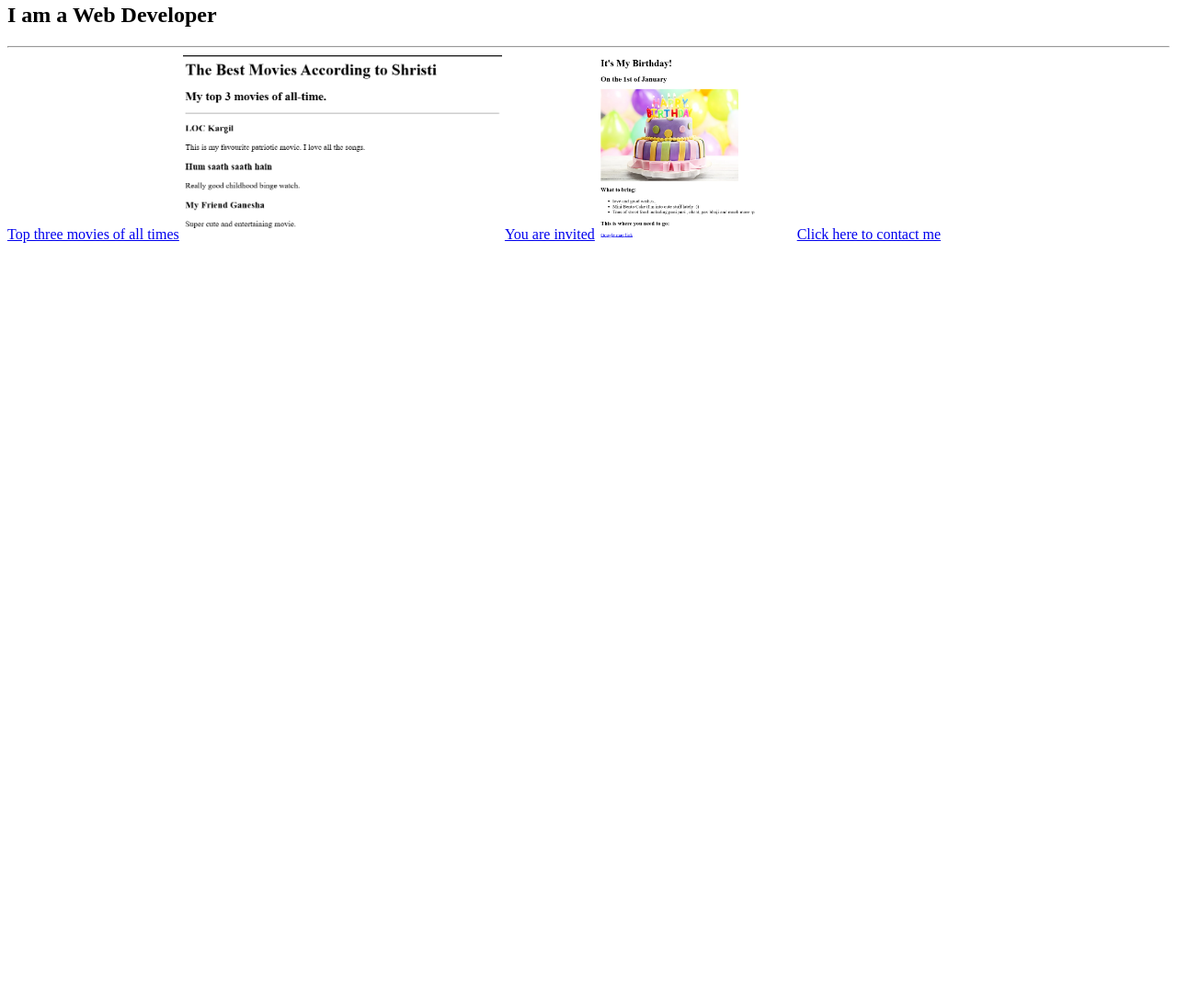
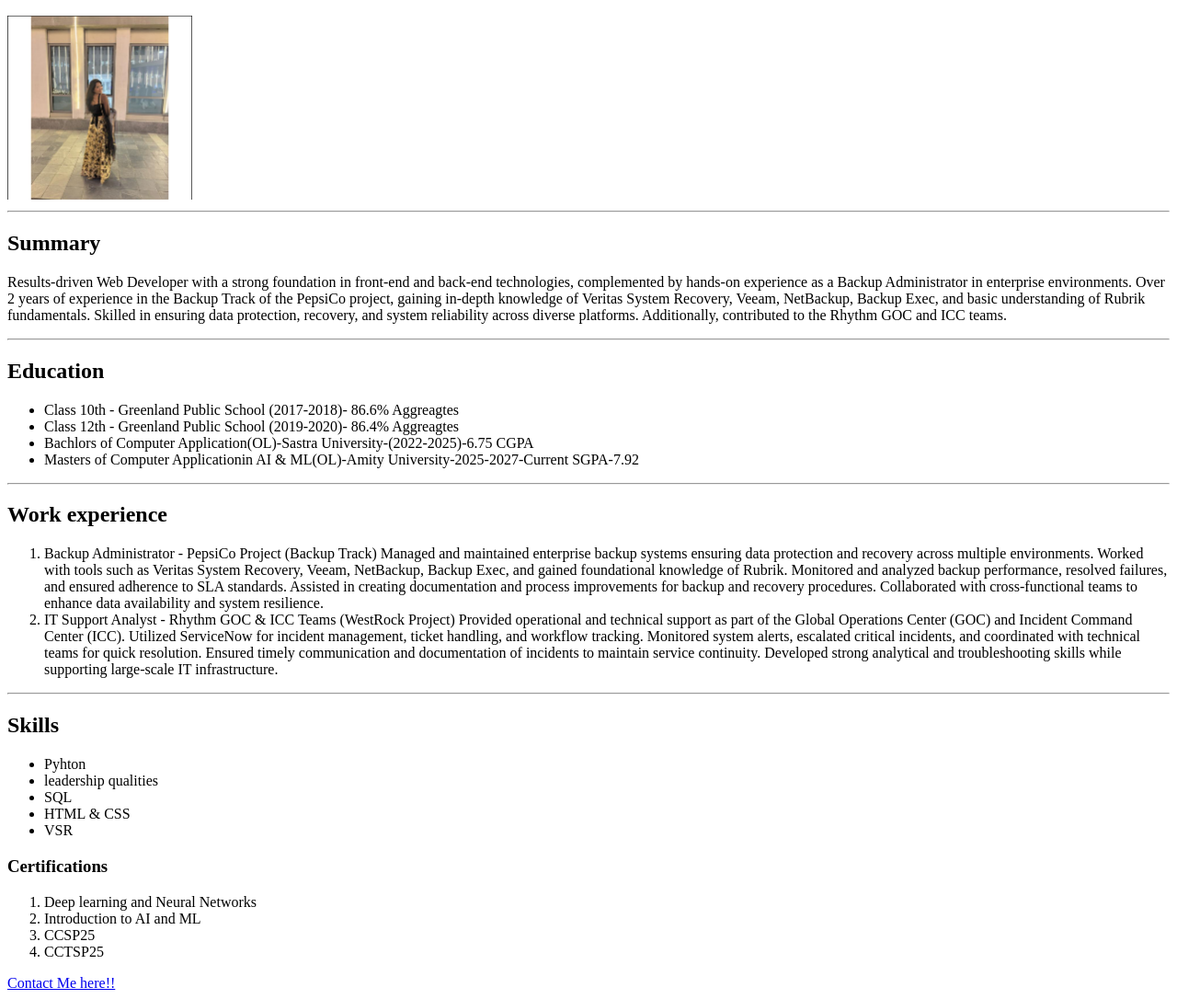
Before and after one commit to Shri01srivastava/HTML-portfolio-, a plain HTML site: page index.html in a window 1280 px wide. Shown: the part 63-1149 px from the top of the page at 92% size. Before the commit the page ends 800 px from the top, so only its background shows below. Drawn offline with Linux system fonts and the light colour scheme.

Commit message:
Add files via upload

```diff
--- a/index.html
+++ b/index.html
@@ -1,23 +1,65 @@
-<!-- TODO 1: Create the HTML Boilerplate -->
-<h1>Shristi Srivastava's Portfolio</h1>
-<h2>I am a Web Developer</h2>
-<hr>
+<!DOCTYPE html>
+<meta charset="UTF8">
+<head>
+    <title>My Resume</title>
+</head>
+<body>
+    <h1>Shristi Srivastava</h1>
+    <img src="./Shri Resume.png" height="200" alt="My profile picture">
+    <hr>
+    <h2>Summary</h2>
+     <p>Results-driven Web Developer with a strong foundation in front-end and back-end technologies, complemented by hands-on experience as a Backup Administrator in enterprise environments. Over 2 years of experience in the Backup Track of the PepsiCo project, gaining in-depth knowledge of Veritas System Recovery, Veeam, NetBackup, Backup Exec, and basic understanding of Rubrik fundamentals. Skilled in ensuring data protection, recovery, and system reliability across diverse platforms. Additionally, contributed to the Rhythm GOC and ICC teams.</p>
+     <hr>
+     <h2>Education</h2>
+        <ul>
+            <li>Class 10th - Greenland Public School (2017-2018)- 86.6% Aggreagtes</li>
+            <li>Class 12th - Greenland Public School (2019-2020)- 86.4% Aggreagtes</li>
+            <li>Bachlors of Computer Application(OL)-Sastra University-(2022-2025)-6.75 CGPA</li>
+            <li>Masters of Computer Applicationin AI & ML(OL)-Amity University-2025-2027-Current SGPA-7.92 </li>
+        </ul>
+        <hr>
+        <h2>Work experience</h2>
+        <ol>
+            <Li>Backup Administrator - PepsiCo Project (Backup Track)
 
-<a href="public/movie-ranking.html">Top three movies of all times</a>
-<img src="./assets/images/movie.png" height="200" alt="movies">
 
-<!-- TODO 2: Add Your previous projects' HTML into the public folder -->
-<a href="./public/birthday-invite.html">You are invited</a>
-<img src="./assets/images/bdayyyy.png" height="200" alt="birthday invite">
-<a href="./public/contact.html">Click here to contact me</a>
-<!-- TODO 3: Take screenshots of your project previews and add the images to the images folder -->
+Managed and maintained enterprise backup systems ensuring data protection and recovery across multiple environments.
 
-<!-- TODO 4: Add titles/subtitles etc. -->
+Worked with tools such as Veritas System Recovery, Veeam, NetBackup, Backup Exec, and gained foundational knowledge of Rubrik.
 
-<!-- TODO 5: Add a link to the project pages -->
+Monitored and analyzed backup performance, resolved failures, and ensured adherence to SLA standards.
 
-<!-- TODO 6: Add images to show the project previews
-HINT for TODO 6: You can use the height attribute set to 200 to make the image smaller:
-https://developer.mozilla.org/en-US/docs/Web/HTML/Element/img#attr-height -->
+Assisted in creating documentation and process improvements for backup and recovery procedures.
 
-<!-- TODO 7: Add the Contact Me and About Me page links -->
+Collaborated with cross-functional teams to enhance data availability and system resilience.</Li>
+<li>IT Support Analyst - Rhythm GOC & ICC Teams (WestRock Project)
+
+
+Provided operational and technical support as part of the Global Operations Center (GOC) and Incident Command Center (ICC).
+
+Utilized ServiceNow for incident management, ticket handling, and workflow tracking.
+
+Monitored system alerts, escalated critical incidents, and coordinated with technical teams for quick resolution.
+
+Ensured timely communication and documentation of incidents to maintain service continuity.
+
+Developed strong analytical and troubleshooting skills while supporting large-scale IT infrastructure.</li>
+        </ol>
+        <hr>
+   <h2>Skills</h2>
+   <ul>
+    <li>Pyhton</li>
+    <li>leadership qualities</li>
+    <li>SQL</li>
+    <li>HTML & CSS</li>
+    <li>VSR</li>
+   </ul>
+   <h3>Certifications</h3>
+   <ol>
+    <li>Deep learning and Neural Networks</li>
+    <li>Introduction to AI and ML</li>
+    <li>CCSP25</li>
+    <li>CCTSP25</li>
+   </ol>
+   <a href="./contact-SHRI.html">Contact Me here!!</a>
+    </body>
```
Also changed, not shown: Shri Resume.png (added), contact-SHRI.html (added).
